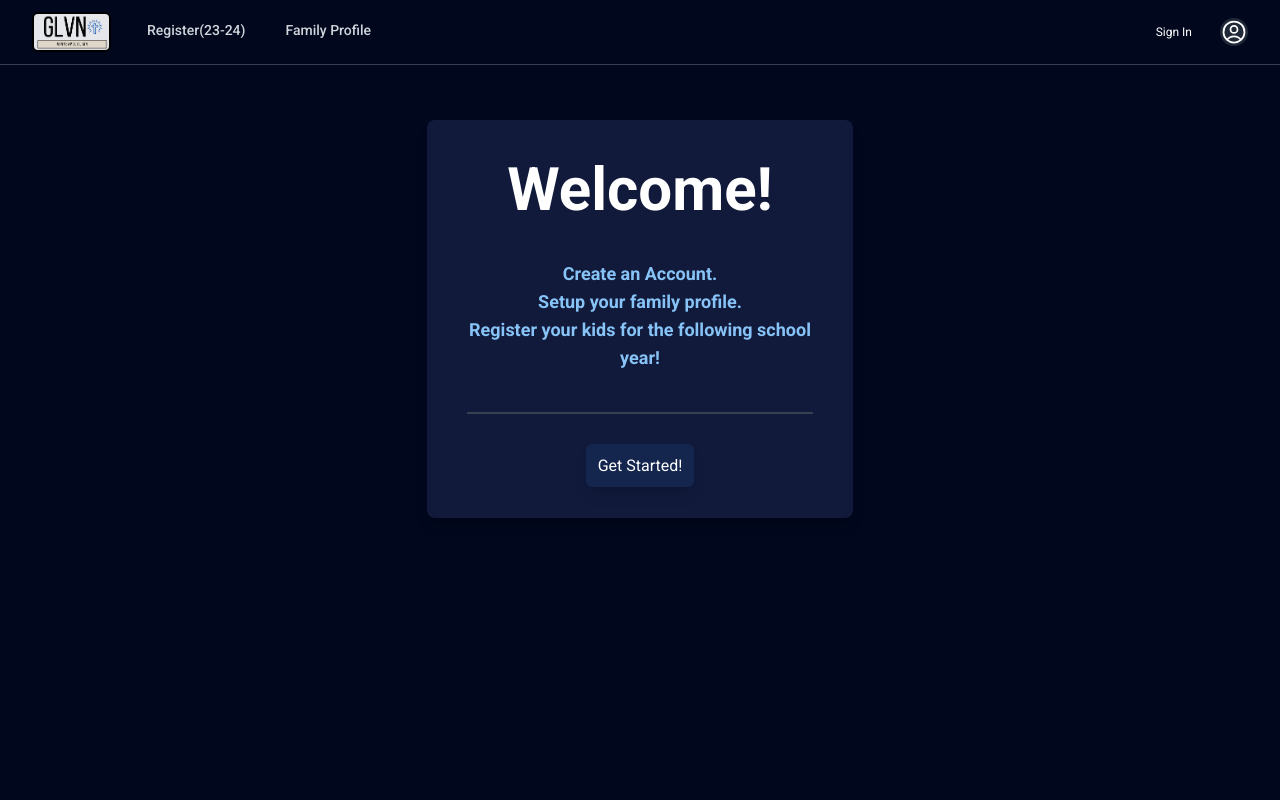
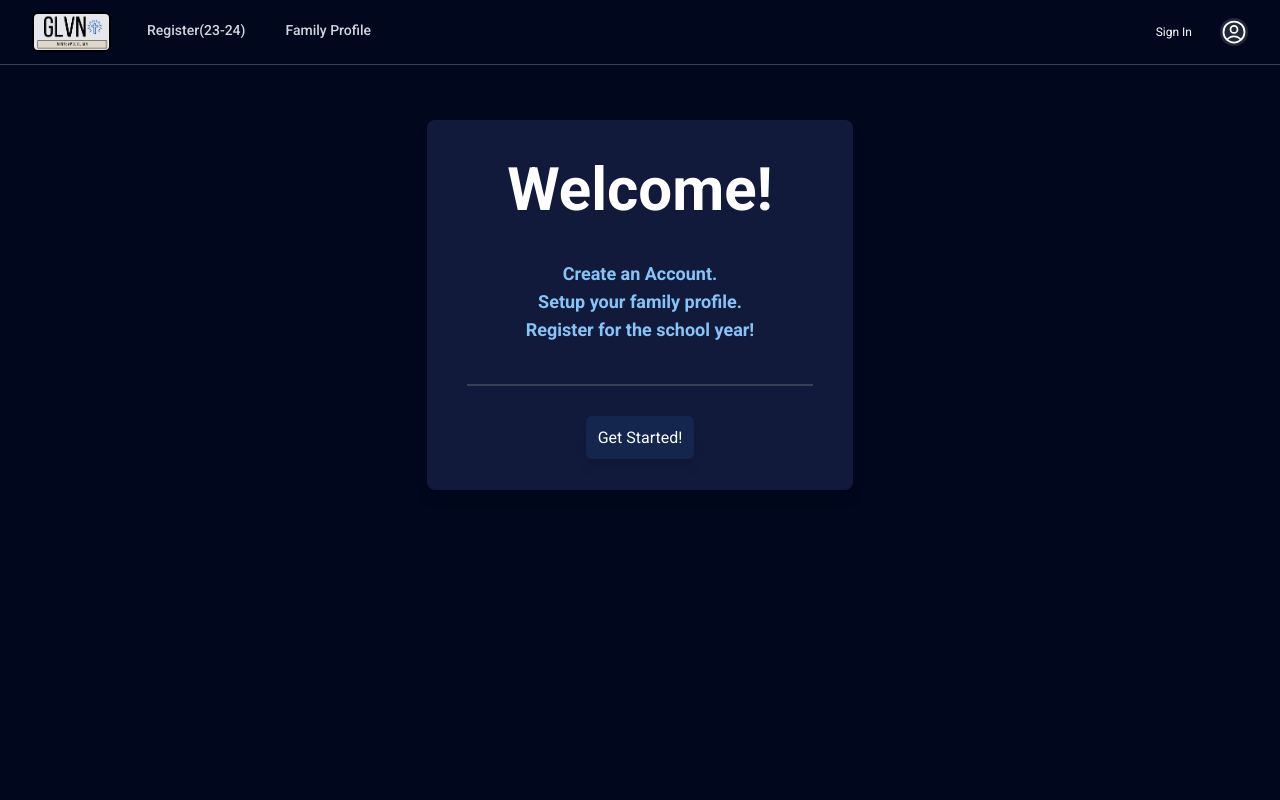
Before and after one commit to vianneyp72/glvn-website-1, a Next.js app: page / in a window 1280 px wide. Shown: the top 800 px of the page. Built offline with nearby package versions, Linux system fonts and the light colour scheme.

Commit message:
update welcome

```diff
--- a/components/RegWelcome.js
+++ b/components/RegWelcome.js
@@ -10,7 +10,7 @@ export default function RegWelcome() {
             <br />
             Setup your family profile.
             <br />
-            Register your kids for the following school year!
+            Register for the school year!
           </p1>
           <br />
           <div className="border border-gray-700 mt-10 mb-10"></div>
```
